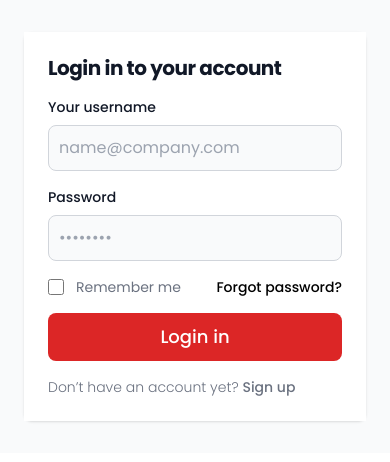
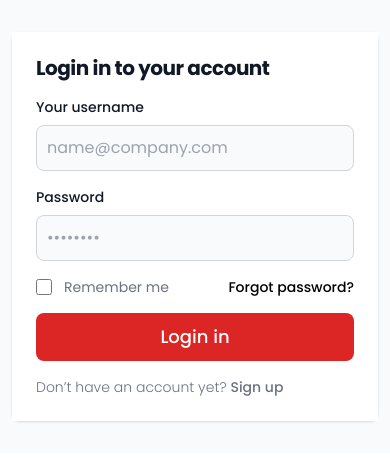
Before and after one commit to miraz66/dream_touch_blood, a React (Vite) app: page /login in a window 390 px wide. Shown: the top 462 px of the page. Built offline with nearby package versions, Linux system fonts and the light colour scheme.

Commit message:
userProfile

```diff
--- a/src/components/Login.jsx
+++ b/src/components/Login.jsx
@@ -50,7 +50,7 @@ function Login() {
   return (
     <>
       <section className="bg-gray-50 dark:bg-gray-900">
-        <div className="flex flex-col items-center justify-center px-6 py-8 mx-auto md:h-screen lg:py-0">
+        <div className="flex flex-col items-center justify-center px-3 md:px-6 py-8 mx-auto md:h-screen lg:py-0">
           <div className="w-full bg-gradient-to-br from-gray-500 via-red-500 to-gray-500 rounded-lg shadow dark:border md:mt-0 sm:max-w-md xl:p-0">
             <div className="bg-white">
               <div className="p-6 space-y-4 md:space-y-6 sm:p-8">
--- a/src/pages/Home.jsx
+++ b/src/pages/Home.jsx
@@ -1,6 +1,8 @@
+import { useNavigate } from "react-router-dom";
 import MainPhoto from "../assets/MainPhoto.jpg";
 
 function Home() {
+  const navigate = useNavigate();
   return (
     <>
       <div className="h-screen bg-white overflow-hidden max-md:p-2">
@@ -18,12 +20,12 @@ function Home() {
           </p>
 
           <div className="flex justify-center md:mt-10 2xl:mt-14 mt-24">
-            <a
-              href="/login"
+            <button
+              onClick={() => navigate("/login")}
               className="px-14 py-3 lg:px-20 lg:py-4 text-2xl md:text-3xl rounded-md text-gray-200 font-Poppins font-semibold bg-red-600"
             >
               Log in
-            </a>
+            </button>
           </div>
         </div>
       </div>
```
